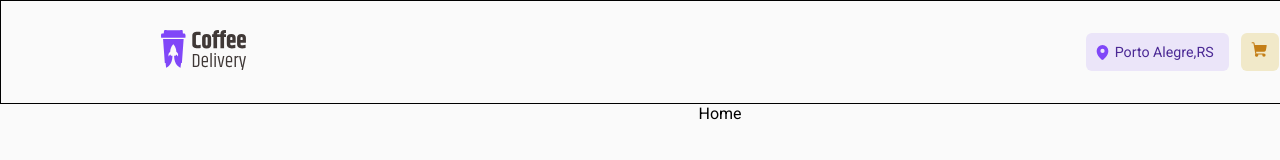
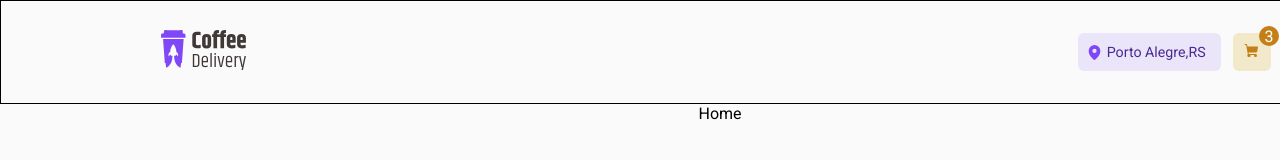
Before and after one commit to GaloManco/caffeDelivery, a React (Vite) app: page / in a window 1280 px wide. Shown: the top 160 px of the page. Built offline with nearby package versions, Linux system fonts and the light colour scheme.

Commit message:
adicionado o contador no carrinho e compras

```diff
--- a/src/components/header/index.tsx
+++ b/src/components/header/index.tsx
@@ -1,4 +1,4 @@
-import { StyleHeader } from './style'
+import { StyleContador, StyleHeader } from './style'
 import Logo from '../../assets/Logo.svg'
 import { MapPin, ShoppingCart } from 'phosphor-react'
 import { NavLink } from 'react-router-dom'
@@ -17,9 +17,10 @@ export function Header() {
         </span>
         <strong>
           <NavLink to="/cadastrodopedido" title="Cadastro de pedito">
-            <ShoppingCart size={18} weight="fill" />
+            <ShoppingCart size={16} weight="fill" />
           </NavLink>
         </strong>
+        <StyleContador>3</StyleContador>
       </div>
     </StyleHeader>
   )
--- a/src/components/header/style.ts
+++ b/src/components/header/style.ts
@@ -55,9 +55,27 @@ export const StyleHeader = styled.div`
     background: ${(props) => props.theme.yellow_light};
     width: 2.37rem;
     height: 2.37rem;
+    padding-top: 0.187rem;
 
     svg {
       color: ${(props) => props.theme.yellow_dark};
     }
   }
 `
+
+export const StyleContador = styled.div`
+  display: flex;
+
+  width: 1.25rem;
+  height: 1.25rem;
+
+  border-radius: 50%;
+  background: ${(props) => props.theme.yellow_dark};
+
+  font-weight: lighter;
+  color: ${(props) => props.theme.white};
+
+  padding-top: 0.1rem;
+  margin-bottom: 2rem;
+  margin-left: -1.5rem;
+`
```
